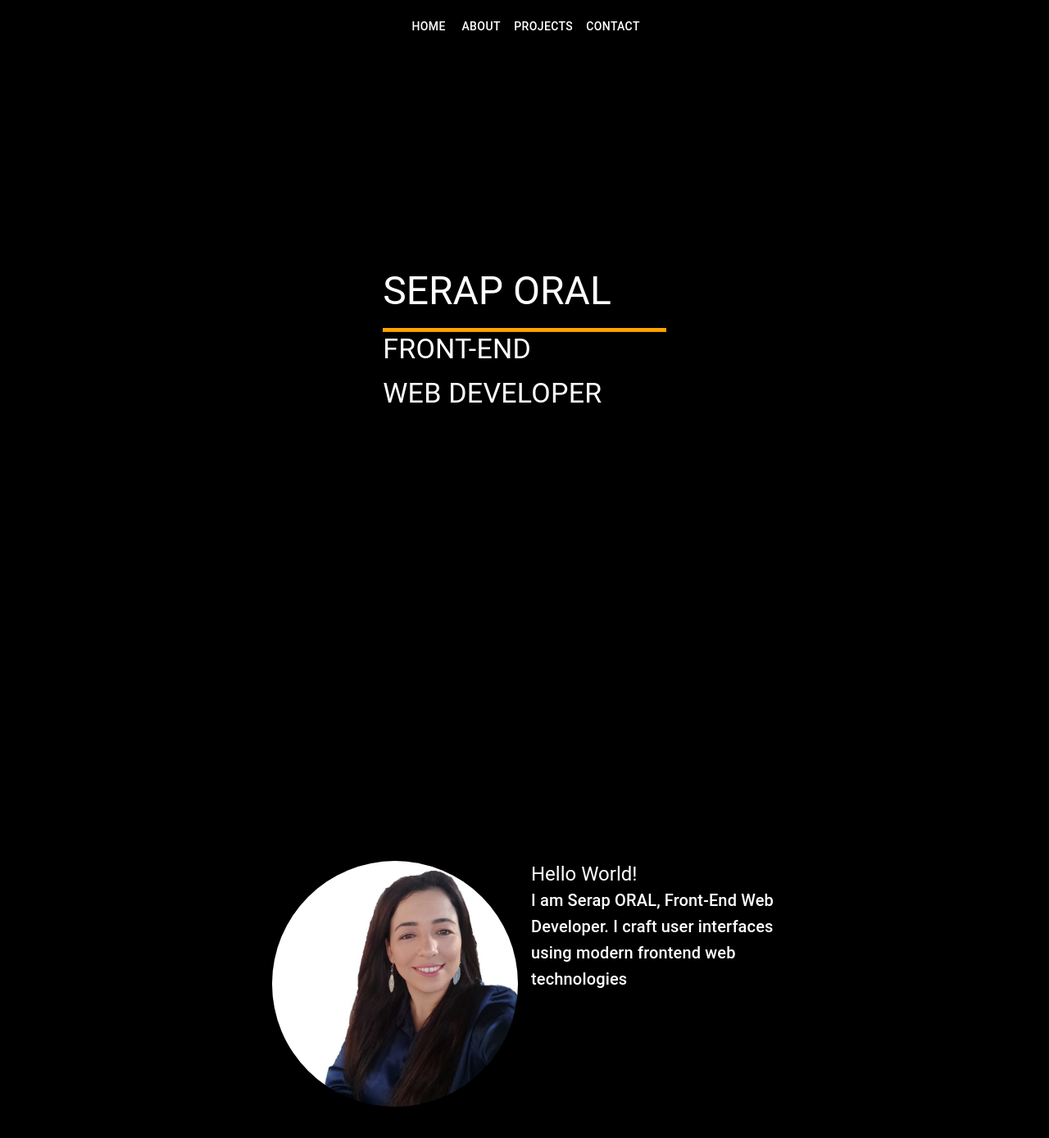
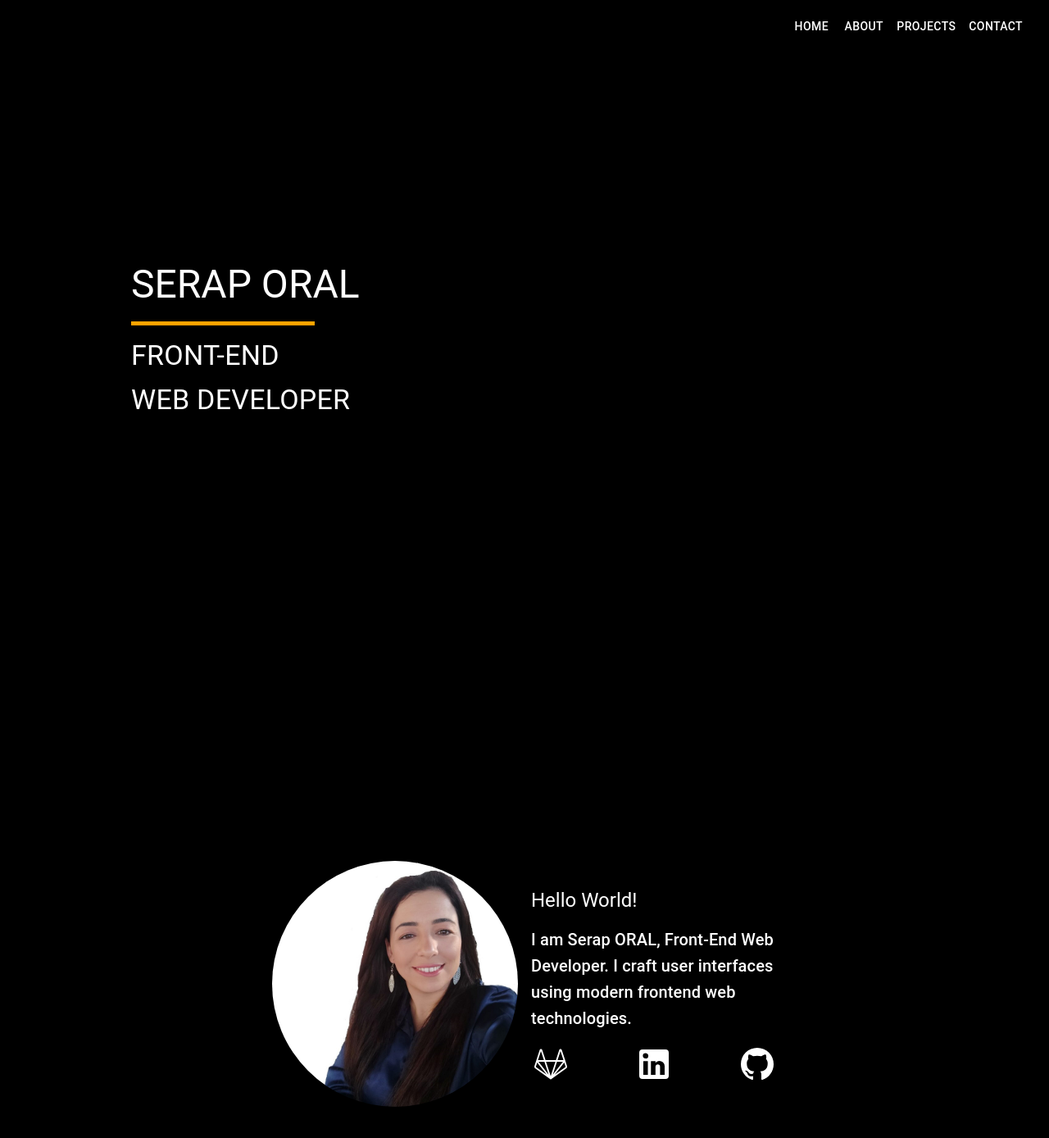
Before and after one commit to serapo/My-Portfolio, a React (Create React App) app: page / in a window 1280 px wide. Shown: the top 1388 px of the page at 82% size. Built offline with nearby package versions, Linux system fonts and the light colour scheme.

Commit message:
AboutMe.js updated react-spring installed

```diff
--- a/package.json
+++ b/package.json
@@ -5,6 +5,8 @@
   "dependencies": {
     "@emotion/react": "^11.11.1",
     "@emotion/styled": "^11.11.0",
+    "@mdi/js": "^7.3.67",
+    "@mdi/react": "^1.6.1",
     "@mui/icons-material": "^5.15.0",
     "@mui/material": "^5.15.0",
     "@testing-library/jest-dom": "^5.17.0",
@@ -13,6 +15,7 @@
     "react": "^18.2.0",
     "react-dom": "^18.2.0",
     "react-scripts": "5.0.1",
+    "react-spring": "^9.7.3",
     "web-vitals": "^2.1.4"
   },
   "scripts": {
--- a/src/components/AboutMe.js
+++ b/src/components/AboutMe.js
@@ -1,10 +1,17 @@
-
 import Avatar from "@mui/material/Avatar";
 import img from "../assets/profileImg.jpeg";
 import Typography from "@mui/material/Typography";
 import Box from "@mui/material/Box";
+import Icon from "@mdi/react";
+import { mdiGithub } from "@mdi/js";
+import { mdiLinkedin } from "@mdi/js";
+import { mdiGitlab } from "@mdi/js";
 
 function AboutMe() {
+  const openLink = (url) => {
+    window.open(url, "_blank");
+  };
+
   return (
     <Box
       sx={{
@@ -22,11 +29,50 @@ function AboutMe() {
       <Box sx={{ display: "flex", alignItems: "flex-start" }}>
         <Avatar alt="User" src={img} sx={{ width: 300, height: 300 }} />
         <Box sx={{ marginLeft: 2, textAlign: "left", width: 300 }}>
-        <Typography variant="h5">Hello World! </Typography>
-        <Typography variant="h6">
+          <Typography
+            sx={{
+              marginTop: 4,
+            }}
+            variant="h5"
+          >
+            Hello World!{" "}
+          </Typography>
+          <Typography
+            variant="h6"
+            sx={{
+              display: "flex",
+              alignItems: "center",
+              justifyContent: "center",
+              marginTop: 2,
+            }}
+          >
             I am Serap ORAL, Front-End Web Developer. I craft user interfaces
-          using modern frontend web technologies
+            using modern frontend web technologies.
           </Typography>
+          <Box
+            sx={{
+              display: "flex",
+              justifyContent: "space-between",
+              marginTop: 2,
+            }}
+          >
+            {" "}
+            <Icon
+              path={mdiGitlab}
+              size={2}
+              onClick={() => openLink("https://gitlab.com/serapo")}
+            />
+            <Icon
+              path={mdiLinkedin}
+              size={2}
+              onClick={() => openLink("https://www.linkedin.com/in/serapo/")}
+            />
+            <Icon
+              path={mdiGithub}
+              size={2}
+              onClick={() => openLink("https://github.com/serapo")}
+            />
+          </Box>
         </Box>
       </Box>
     </Box>
--- a/src/components/Main.js
+++ b/src/components/Main.js
@@ -1,9 +1,17 @@
 import React from "react";
 import Box from "@mui/material/Box";
 import Typography from "@mui/material/Typography";
+import { useSpring, animated} from "react-spring";
 import Divider from "@mui/material/Divider";
 
 function Main() {
+    const props = useSpring({
+    opacity: 1,
+    from: { opacity: 0 },
+    reset: true,
+    config: { duration: 1000 },
+
+  });
   return (
     <Box
       sx={{
@@ -18,11 +26,21 @@ function Main() {
         width: "100%",
       }}
     >
-      <Box sx={{ width: "100%"  }}>
-        <Typography variant="h3" gutterBottom>
-          SERAP ORAL
-        </Typography>
-        <Divider sx={{ height: 4, backgroundColor: "orange" }} />
+      <Box sx={{ width: "100%", marginLeft: 20 }}>
+        <animated.div style={props}>
+          <Typography variant="h3" gutterBottom>
+            SERAP ORAL
+          </Typography>
+        </animated.div>
+        <Divider
+          sx={{
+            height: 4,
+            backgroundColor: "orange",
+            width: "20%",
+            marginTop: 2,
+            marginBottom: 2,
+          }}
+        />
         <Typography variant="h4" gutterBottom>
           FRONT-END
         </Typography>
--- a/src/components/MenuNavBar.js
+++ b/src/components/MenuNavBar.js
@@ -20,6 +20,7 @@ function MenuNavBar() {
           padding: 0,
           margin: 0,
           color: "white",
+          width: "100%",
         }}
       >
         <Box component="nav" variant="overline" sx={{ backgroundColor: "black" ,   height: "5vh",}}>
```
Also changed, not shown: 1 other file (tests, documents, lock files or other folders). Lines whose indentation alone changed are shown as unchanged.
